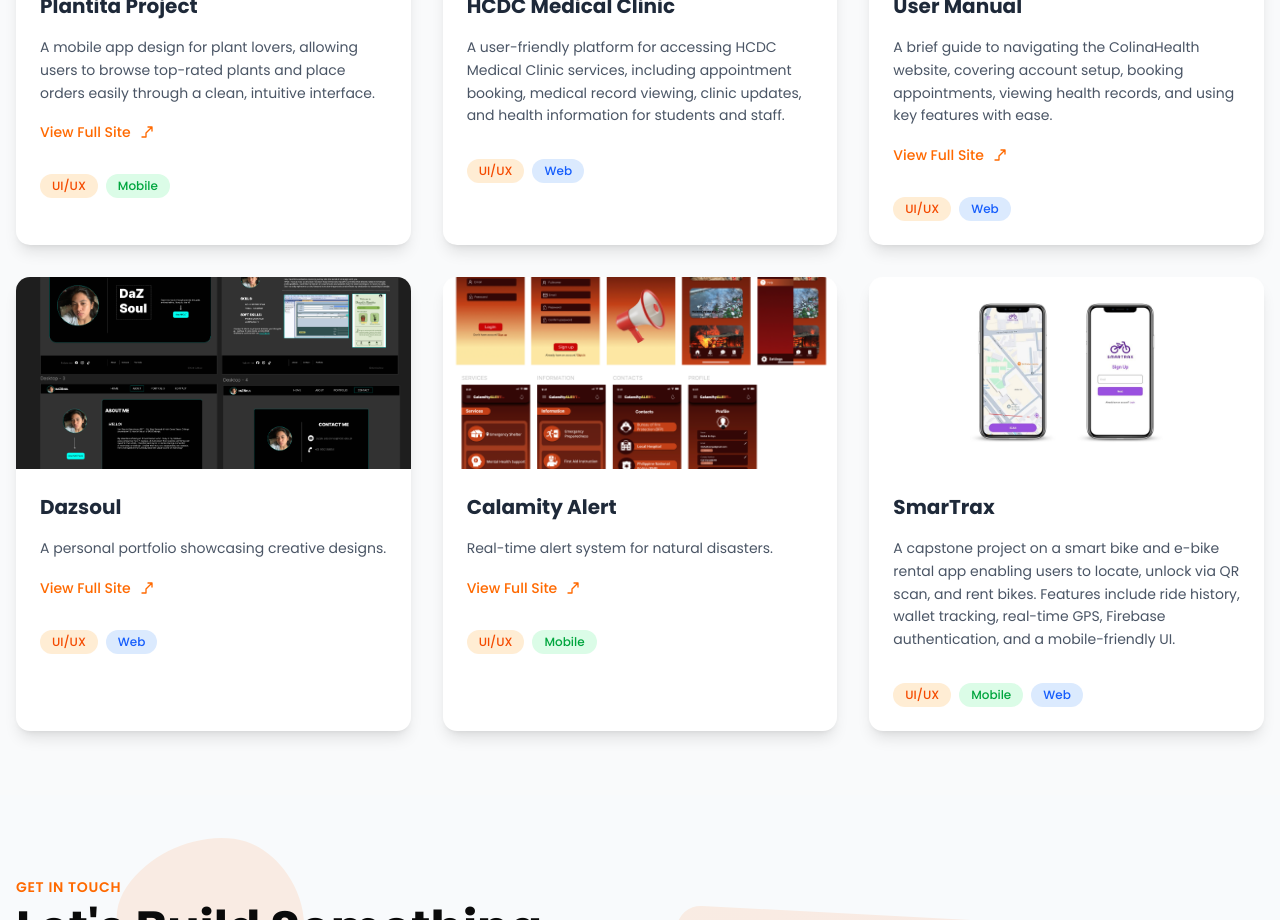
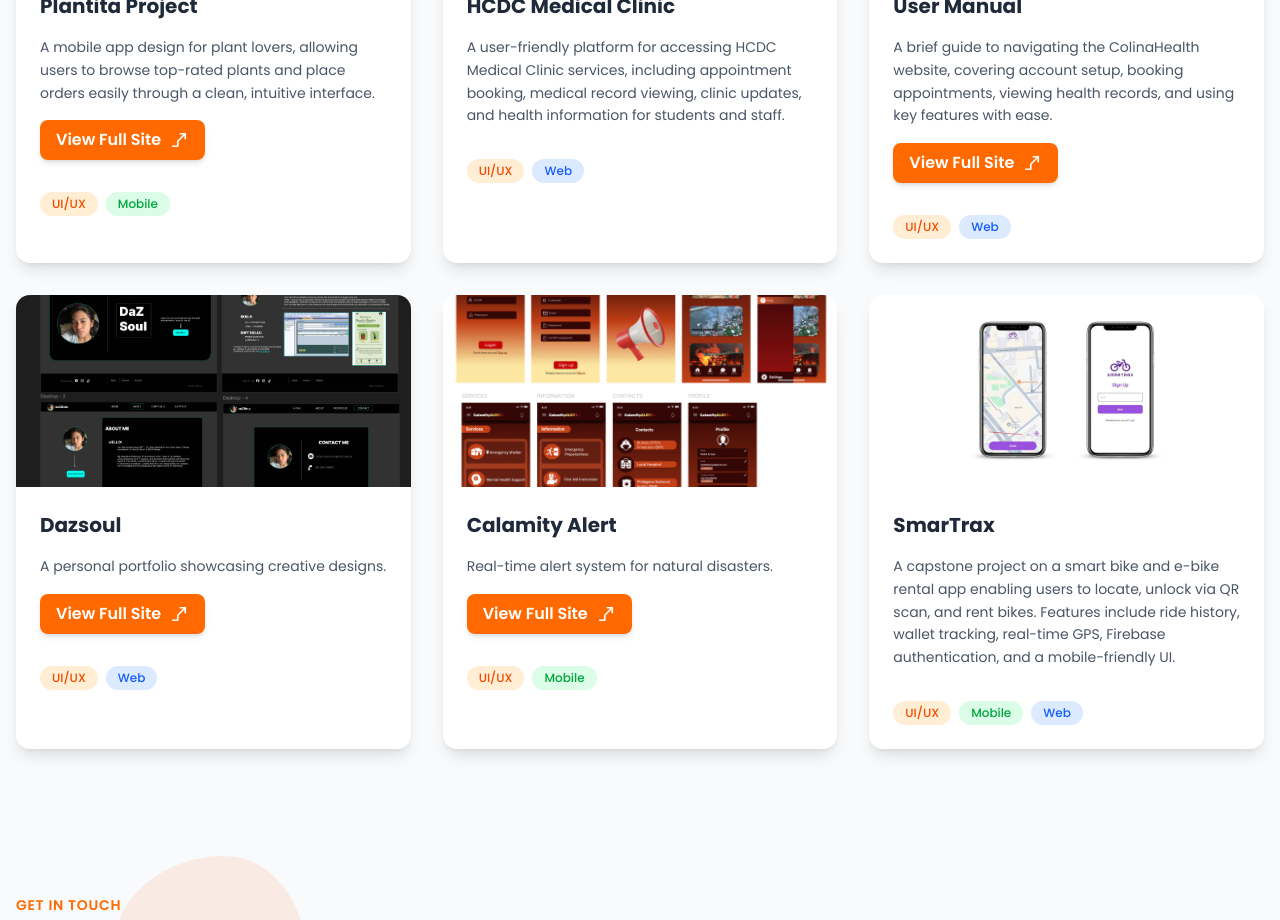
Before and after one commit to CleevePhilip/dazzle, a Next.js app in the folder client/: page / in a window 1280 px wide. Shown: the part 3060-3980 px from the top of the page. Built offline with nearby package versions, Linux system fonts and the light colour scheme.

Commit message:
enhanced project view full site

```diff
--- a/client/src/app/page.tsx
+++ b/client/src/app/page.tsx
@@ -727,7 +727,7 @@ const Home = () => {
                       href={project.link}
                       target="_blank"
                       rel="noopener noreferrer"
-                      className="inline-flex items-center gap-2 text-sm font-medium text-orange-500 hover:text-orange-700 transition-colors"
+                      className="inline-flex items-center gap-2 px-4 py-2 bg-orange-500 text-white font-semibold rounded-md shadow-md hover:bg-orange-600 transition-colors duration-300"
                     >
                       View Full Site
                       <svg
@@ -736,7 +736,7 @@ const Home = () => {
                         viewBox="0 0 24 24"
                         strokeWidth={2}
                         stroke="currentColor"
-                        className="w-4 h-4"
+                        className="w-5 h-5"
                       >
                         <path
                           strokeLinecap="round"
```
